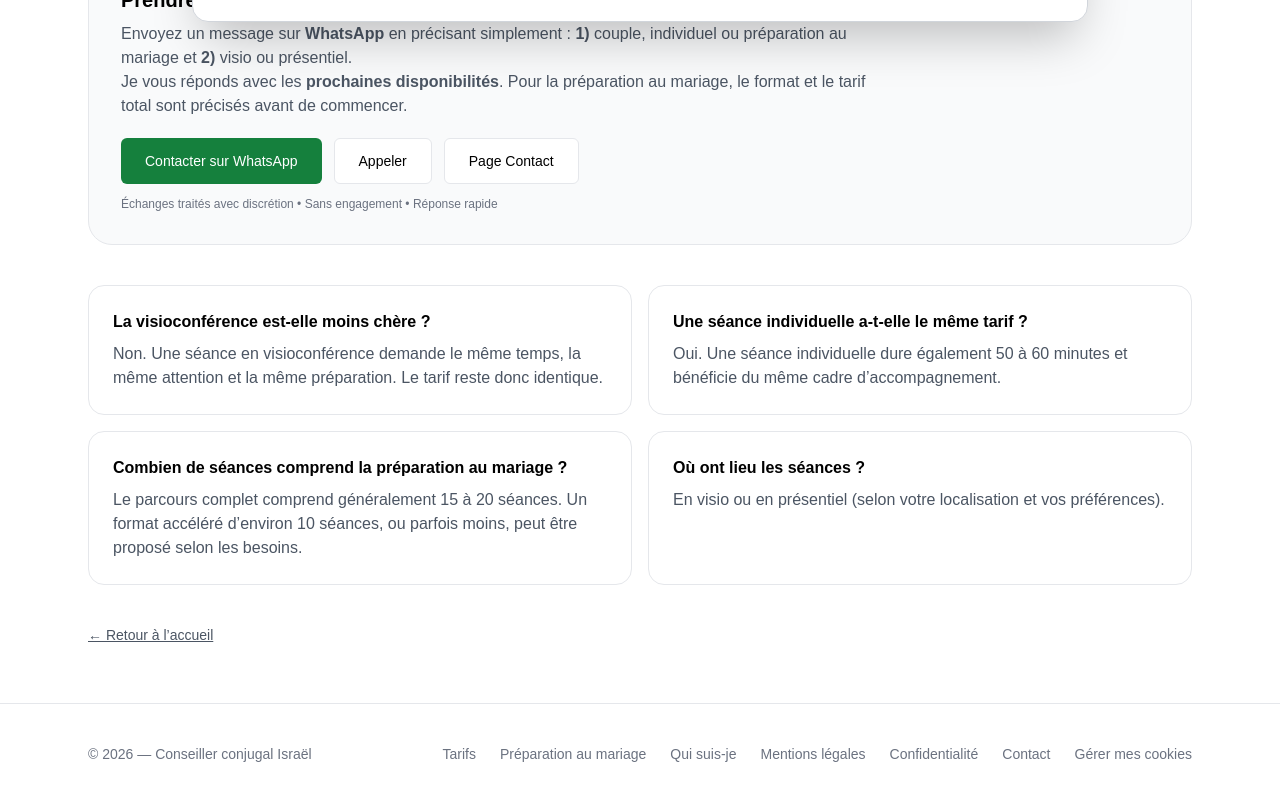
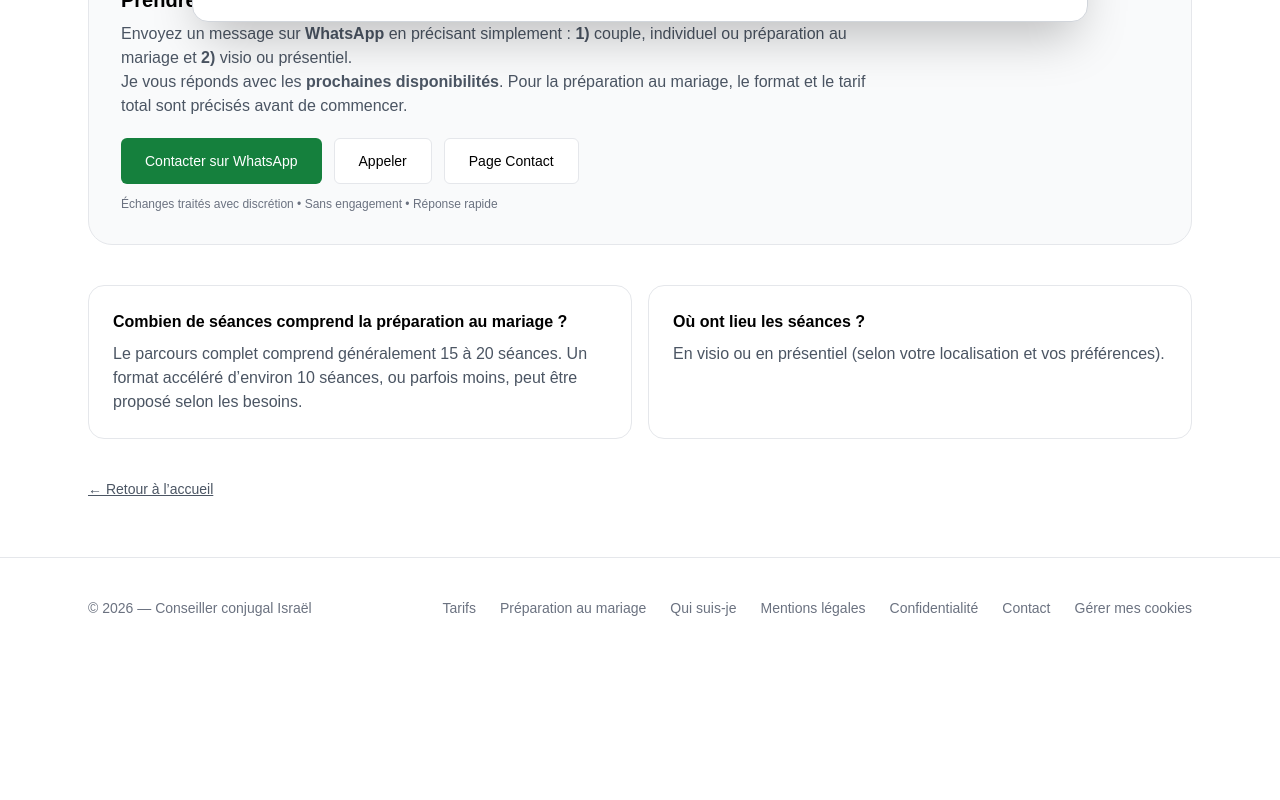
Before and after one commit to Yoyo55web/conseiller-conjugal-israel, a Next.js app: page /tarifs in a window 1280 px wide. Shown: the part 754-1554 px from the top of the page. After the commit the page ends 1412 px from the top, so only its background shows below. Built offline with nearby package versions, Linux system fonts and the light colour scheme.

Commit message:
Supprime deux questions tarifaires

```diff
--- a/app/tarifs/page.tsx
+++ b/app/tarifs/page.tsx
@@ -115,14 +115,6 @@ export default function TarifsPage() {
         <div className="mt-10 grid gap-4 md:grid-cols-2">
           {[
             [
-              "La visioconférence est-elle moins chère ?",
-              "Non. Une séance en visioconférence demande le même temps, la même attention et la même préparation. Le tarif reste donc identique.",
-            ],
-            [
-              "Une séance individuelle a-t-elle le même tarif ?",
-              "Oui. Une séance individuelle dure également 50 à 60 minutes et bénéficie du même cadre d’accompagnement.",
-            ],
-            [
               "Combien de séances comprend la préparation au mariage ?",
               "Le parcours complet comprend généralement 15 à 20 séances. Un format accéléré d’environ 10 séances, ou parfois moins, peut être proposé selon les besoins.",
             ],
```
